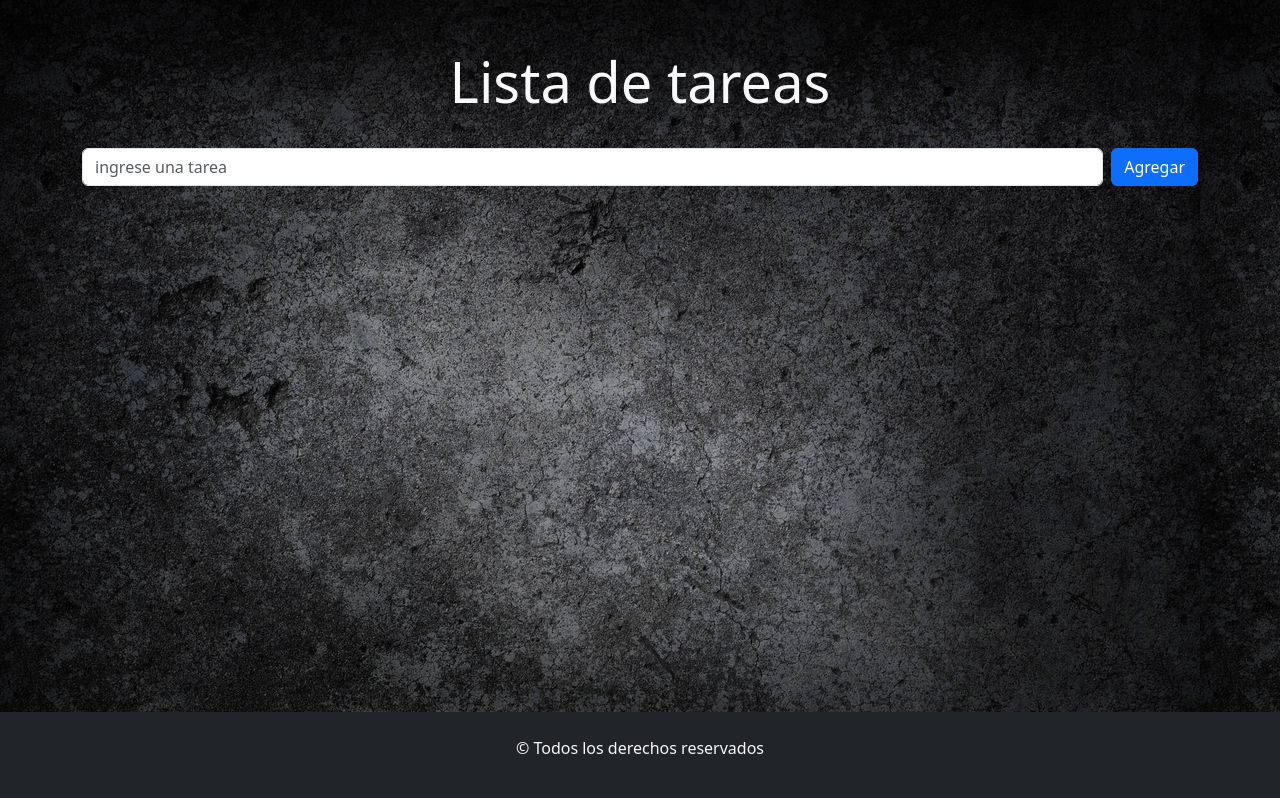
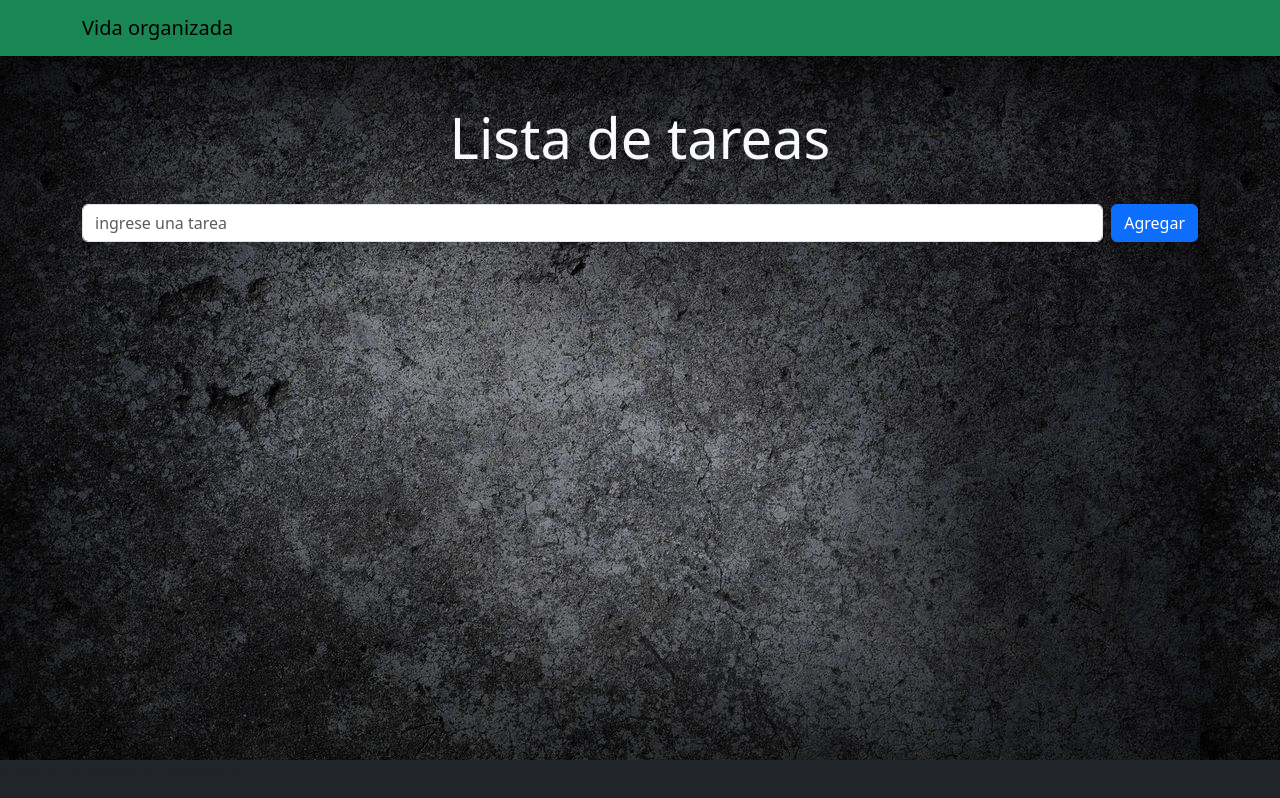
Before and after one commit to yanina-rodriguez-dev/frontTareas, a React (Vite) app: page / in a window 1280 px wide. Built offline with nearby package versions, Linux system fonts and the light colour scheme.

Commit message:
instalo dependencias para el front y agrego el db.sjon

```diff
--- /dev/null
+++ b/db.json
@@ -0,0 +1,9 @@
+{
+    "tareas": [
+      { "id": 1, "nombreTarea": "Hacer ejercicio", "descripcionTarea": "ALGUNA DESCRIPCION" }
+    ],
+    "usuarios": [
+      { "id": 1, "nombreUsuario": "admin", "email": "admin@rollingcode.com", "password":"123456aA" }
+    ]
+
+  }
--- a/package.json
+++ b/package.json
@@ -13,7 +13,11 @@
     "bootstrap": "^5.3.0",
     "react": "^18.2.0",
     "react-bootstrap": "^2.7.4",
-    "react-dom": "^18.2.0"
+    "react-dom": "^18.2.0",
+    "react-hook-form": "^7.45.1",
+    "react-router-dom": "^6.14.1",
+    "sweetalert2": "^11.7.12",
+    "sweetalert2-react-content": "^5.0.7"
   },
   "devDependencies": {
     "@types/react": "^18.0.37",
--- a/src/App.jsx
+++ b/src/App.jsx
@@ -2,18 +2,20 @@ import { Container } from "react-bootstrap";
 import "./App.css";
 import "bootstrap/dist/css/bootstrap.min.css";
 import FormularioTarea from "./components/FormularioTareas";
+import Menu from "./common/Menu";
+import Footer from "./common/Footer";
+
 
 function App() {
   return (
     <>
+      <Menu></Menu>
       <Container className="my-5 main">
         <h1 className="display-4 text-center text-light">Lista de tareas</h1>
         <hr />
         <FormularioTarea></FormularioTarea>
       </Container>
-      <footer className="text-center bg-dark text-light py-4">
-        <p>&copy; Todos los derechos reservados</p>
-      </footer>
+      <Footer></Footer>
     </>
   );
 }
--- /dev/null
+++ b/src/common/Footer.jsx
@@ -0,0 +1,11 @@
+import React from 'react';
+
+const Footer = () => {
+    return (
+        <div className='bg-dark'>
+            <p>&copy;Todos los derechos reservados</p>
+        </div>
+    );
+};
+
+export default Footer;
--- /dev/null
+++ b/src/common/Menu.jsx
@@ -0,0 +1,15 @@
+import { Navbar, Container, Nav } from "react-bootstrap";
+
+const Menu = () => {
+  return (
+    <Navbar className="bg-success">
+      <Container>
+        <Navbar.Brand href="#home">
+          Vida organizada
+        </Navbar.Brand>
+      </Container>
+    </Navbar>
+  );
+};
+
+export default Menu;
```
Also changed, not shown: 2 other files (tests, documents, lock files or other folders).
